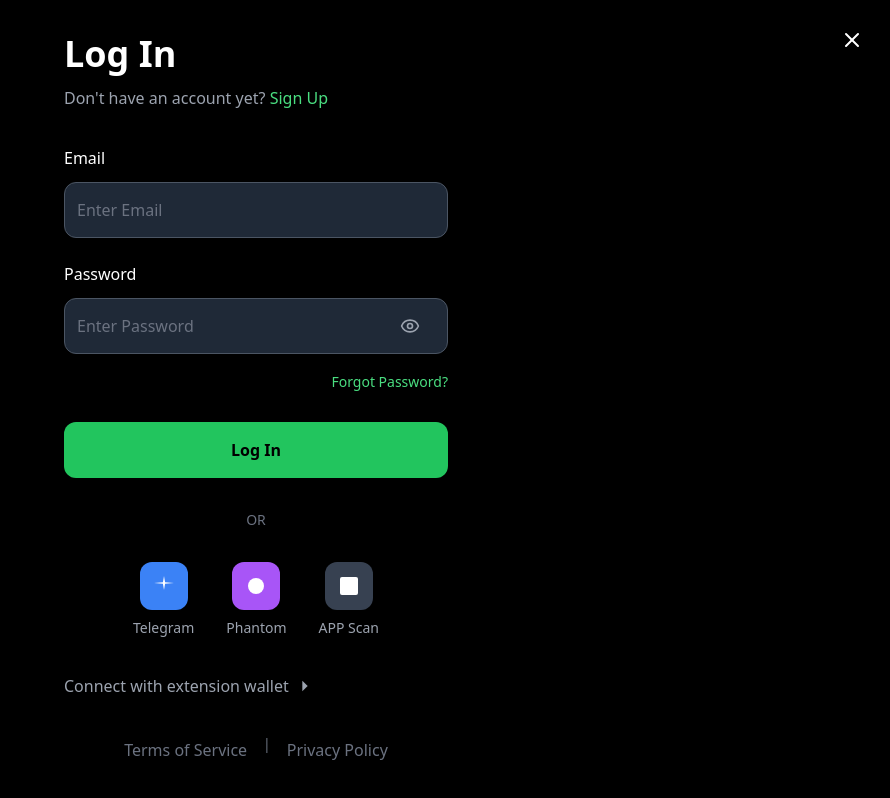
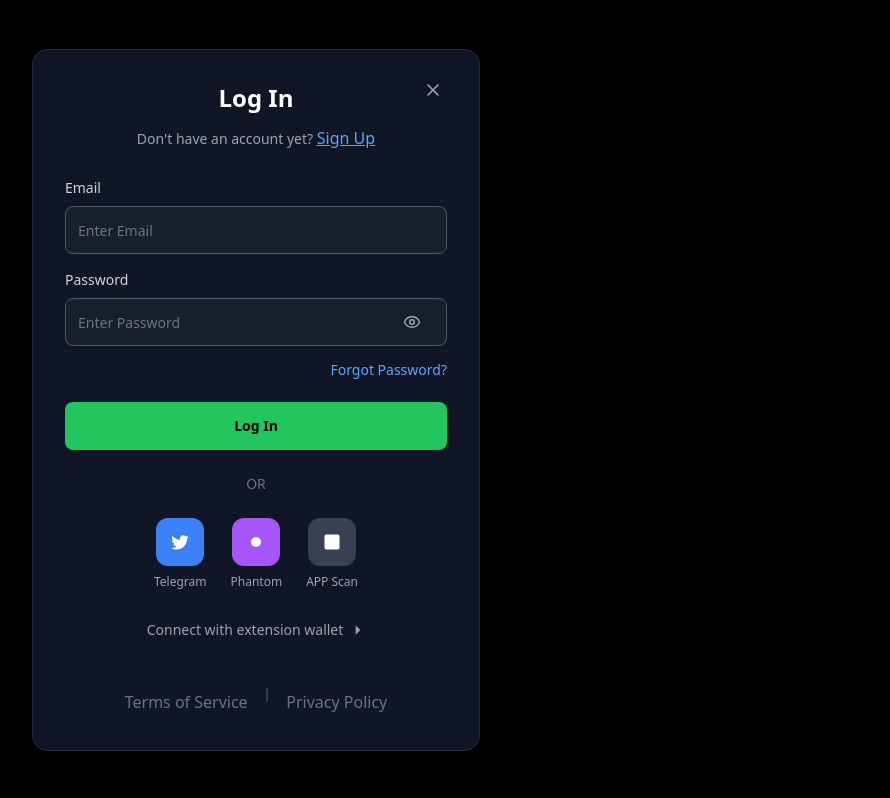
Before and after one commit to nidhisamarth/gmgn.ai, a React (Vite) app: page /auth in a window 1280 px wide. Shown: the whole page, without its empty margins (384-1274 px from the left). Built offline with nearby package versions, Linux system fonts and the light colour scheme.

Commit message:
Fix: Pixel perfect login page
The AI updated the Auth page to match the login page screenshot, including layout, typography, form design, color scheme, social login buttons, password visibility, spacing, interactive elements, and footer links.

```diff
--- a/src/pages/Auth.tsx
+++ b/src/pages/Auth.tsx
@@ -93,22 +93,28 @@ const Auth = () => {
   };
 
   return (
-    <div className="min-h-screen bg-black text-white flex items-center justify-center p-4 relative">
+    <div className="min-h-screen bg-black/80 backdrop-blur-sm text-white flex items-center justify-center p-4 relative">
+      {/* Background overlay */}
+      <div className="fixed inset-0 bg-black/50 backdrop-blur-sm" />
+
+      {/* Modal */}
+      <div className="relative bg-gray-900/95 backdrop-blur-md rounded-2xl p-8 w-full max-w-md border border-gray-700/50">
         {/* Close button */}
         <button
-        className="absolute top-6 right-6 text-white hover:text-gray-300 transition-colors"
+          className="absolute top-6 right-6 text-gray-400 hover:text-white transition-colors"
           onClick={() => navigate('/')}
         >
-        <X size={24} />
+          <X size={20} />
         </button>
 
-      <div className="w-full max-w-sm space-y-8">
-        <div className="text-left">
-          <h1 className="text-4xl font-bold mb-2">
+        <div className="space-y-6">
+          {/* Header */}
+          <div className="text-center">
+            <h1 className="text-2xl font-semibold mb-2">
               {isLogin ? 'Log In' : 'Sign Up'}
             </h1>
             {isLogin ? (
-            <p className="text-gray-400">
+              <p className="text-gray-400 text-sm">
                 Don't have an account yet?{' '}
                 <button
                   type="button"
@@ -117,13 +123,13 @@ const Auth = () => {
                     setPassword('');
                     setFullName('');
                   }}
-                className="text-green-400 hover:text-green-300"
+                  className="text-blue-400 hover:text-blue-300 underline"
                 >
                   Sign Up
                 </button>
               </p>
             ) : (
-            <p className="text-gray-400">
+              <p className="text-gray-400 text-sm">
                 Already have an account?{' '}
                 <button
                   type="button"
@@ -132,7 +138,7 @@ const Auth = () => {
                     setPassword('');
                     setFullName('');
                   }}
-                className="text-green-400 hover:text-green-300"
+                  className="text-blue-400 hover:text-blue-300 underline"
                 >
                   Log In
                 </button>
@@ -140,10 +146,11 @@ const Auth = () => {
             )}
           </div>
 
-        <form onSubmit={handleSubmit} className="space-y-6">
+          {/* Form */}
+          <form onSubmit={handleSubmit} className="space-y-4">
             {!isLogin && (
               <div>
-              <label htmlFor="fullName" className="block text-white text-base font-medium mb-3">
+                <label htmlFor="fullName" className="block text-sm font-medium text-gray-300 mb-2">
                   Full Name
                 </label>
                 <Input
@@ -152,14 +159,14 @@ const Auth = () => {
                   value={fullName}
                   onChange={(e) => setFullName(e.target.value)}
                   required={!isLogin}
-                className="bg-gray-800 border-gray-600 text-white h-14 text-base rounded-xl placeholder:text-gray-500"
+                  className="bg-gray-800/50 border-gray-600 text-white h-12 rounded-lg placeholder:text-gray-500 focus:border-blue-500 focus:ring-blue-500"
                   placeholder="Enter Full Name"
                 />
               </div>
             )}
 
             <div>
-            <label htmlFor="email" className="block text-white text-base font-medium mb-3">
+              <label htmlFor="email" className="block text-sm font-medium text-gray-300 mb-2">
                 Email
               </label>
               <Input
@@ -168,13 +175,13 @@ const Auth = () => {
                 value={email}
                 onChange={(e) => setEmail(e.target.value)}
                 required
-              className="bg-gray-800 border-gray-600 text-white h-14 text-base rounded-xl placeholder:text-gray-500"
+                className="bg-gray-800/50 border-gray-600 text-white h-12 rounded-lg placeholder:text-gray-500 focus:border-blue-500 focus:ring-blue-500"
                 placeholder="Enter Email"
               />
             </div>
 
             <div>
-            <label htmlFor="password" className="block text-white text-base font-medium mb-3">
+              <label htmlFor="password" className="block text-sm font-medium text-gray-300 mb-2">
                 Password
               </label>
               <div className="relative">
@@ -184,23 +191,23 @@ const Auth = () => {
                   value={password}
                   onChange={(e) => setPassword(e.target.value)}
                   required
-                className="bg-gray-800 border-gray-600 text-white h-14 text-base rounded-xl placeholder:text-gray-500 pr-12"
+                  className="bg-gray-800/50 border-gray-600 text-white h-12 rounded-lg placeholder:text-gray-500 pr-12 focus:border-blue-500 focus:ring-blue-500"
                   placeholder="Enter Password"
                   minLength={6}
                 />
                 <button
                   type="button"
                   onClick={() => setShowPassword(!showPassword)}
-                className="absolute right-4 top-1/2 -translate-y-1/2 text-gray-400 hover:text-gray-300"
+                  className="absolute right-3 top-1/2 -translate-y-1/2 text-gray-400 hover:text-gray-300"
                 >
-                {showPassword ? <EyeOff size={20} /> : <Eye size={20} />}
+                  {showPassword ? <EyeOff size={18} /> : <Eye size={18} />}
                 </button>
               </div>
               {isLogin && (
-              <div className="text-right mt-3">
+                <div className="text-right mt-2">
                   <button
                     type="button"
-                  className="text-green-400 hover:text-green-300 text-sm"
+                    className="text-blue-400 hover:text-blue-300 text-sm"
                   >
                     Forgot Password?
                   </button>
@@ -211,56 +218,63 @@ const Auth = () => {
             <Button
               type="submit"
               disabled={loading}
-            className="w-full bg-green-500 hover:bg-green-600 text-black font-semibold h-14 text-base rounded-xl"
+              className="w-full bg-green-500 hover:bg-green-600 text-black font-semibold h-12 rounded-lg"
             >
               {loading ? 'Loading...' : (isLogin ? 'Log In' : 'Sign Up')}
             </Button>
           </form>
 
+          {/* Divider */}
           <div className="text-center">
-          <p className="text-gray-500 text-sm mb-8">OR</p>
+            <p className="text-gray-500 text-sm">OR</p>
+          </div>
 
           {/* Social login buttons */}
-          <div className="flex justify-center space-x-8 mb-8">
+          <div className="flex justify-center space-x-6">
             <div className="flex flex-col items-center space-y-2">
-              <button className="w-12 h-12 bg-blue-500 rounded-xl flex items-center justify-center">
-                <svg width="24" height="24" viewBox="0 0 24 24" fill="white">
-                  <path d="M12 2L13.09 8.26L22 9L13.09 9.74L12 16L10.91 9.74L2 9L10.91 8.26L12 2Z"/>
+              <button className="w-12 h-12 bg-blue-500 rounded-xl flex items-center justify-center hover:bg-blue-600 transition-colors">
+                <svg width="20" height="20" viewBox="0 0 24 24" fill="white">
+                  <path d="M22.46 6c-.77.35-1.6.58-2.46.69.88-.53 1.56-1.37 1.88-2.38-.83.5-1.75.85-2.72 1.05C18.37 4.5 17.26 4 16 4c-2.35 0-4.27 1.92-4.27 4.29 0 .34.04.67.11.98C8.28 9.09 5.11 7.38 3 4.79c-.37.63-.58 1.37-.58 2.15 0 1.49.75 2.81 1.91 3.56-.71 0-1.37-.2-1.95-.5v.03c0 2.08 1.48 3.82 3.44 4.21a4.22 4.22 0 0 1-1.93.07 4.28 4.28 0 0 0 4 2.98 8.521 8.521 0 0 1-5.33 1.84c-.34 0-.68-.02-1.02-.06C3.44 20.29 5.7 21 8.12 21 16 21 20.33 14.46 20.33 8.79c0-.19 0-.37-.01-.56.84-.6 1.56-1.36 2.14-2.23z"/>
                 </svg>
               </button>
-              <span className="text-gray-400 text-sm">Telegram</span>
+              <span className="text-gray-400 text-xs">Telegram</span>
             </div>
 
             <div className="flex flex-col items-center space-y-2">
-              <button className="w-12 h-12 bg-purple-500 rounded-xl flex items-center justify-center">
-                <svg width="24" height="24" viewBox="0 0 24 24" fill="white">
-                  <circle cx="12" cy="12" r="8"/>
-                  <circle cx="8" cy="10" r="2"/>
-                  <circle cx="16" cy="10" r="2"/>
+              <button className="w-12 h-12 bg-purple-500 rounded-xl flex items-center justify-center hover:bg-purple-600 transition-colors">
+                <svg width="20" height="20" viewBox="0 0 24 24" fill="white">
+                  <circle cx="12" cy="12" r="6"/>
+                  <circle cx="9" cy="10" r="1.5"/>
+                  <circle cx="15" cy="10" r="1.5"/>
+                  <path d="M9 14s1 2 3 2 3-2 3-2"/>
                 </svg>
               </button>
-              <span className="text-gray-400 text-sm">Phantom</span>
+              <span className="text-gray-400 text-xs">Phantom</span>
             </div>
 
             <div className="flex flex-col items-center space-y-2">
-              <button className="w-12 h-12 bg-gray-700 rounded-xl flex items-center justify-center">
-                <svg width="24" height="24" viewBox="0 0 24 24" fill="white">
+              <button className="w-12 h-12 bg-gray-700 rounded-xl flex items-center justify-center hover:bg-gray-600 transition-colors">
+                <svg width="20" height="20" viewBox="0 0 24 24" fill="white">
                   <rect x="3" y="3" width="18" height="18" rx="2"/>
-                  <path d="M9 9h6v6H9z"/>
+                  <rect x="8" y="8" width="8" height="8" rx="1"/>
                 </svg>
               </button>
-              <span className="text-gray-400 text-sm">APP Scan</span>
+              <span className="text-gray-400 text-xs">APP Scan</span>
             </div>
           </div>
 
-          <button className="text-gray-400 text-base mb-8 flex items-center justify-center space-x-2">
+          {/* Connect with extension wallet */}
+          <div className="text-center">
+            <button className="text-gray-400 text-sm hover:text-gray-300 flex items-center justify-center space-x-2 mx-auto">
               <span>Connect with extension wallet</span>
-            <svg width="16" height="16" viewBox="0 0 24 24" fill="currentColor">
+              <svg width="14" height="14" viewBox="0 0 24 24" fill="currentColor">
                 <path d="M8 4L16 12L8 20"/>
               </svg>
             </button>
+          </div>
 
-          <div className="flex justify-center space-x-4 text-gray-500 text-sm">
+          {/* Footer links */}
+          <div className="flex justify-center space-x-4 text-gray-500 text-xs pt-4">
             <button className="hover:text-gray-300">Terms of Service</button>
             <span>|</span>
             <button className="hover:text-gray-300">Privacy Policy</button>
```
Lines whose indentation alone changed are shown as unchanged.
